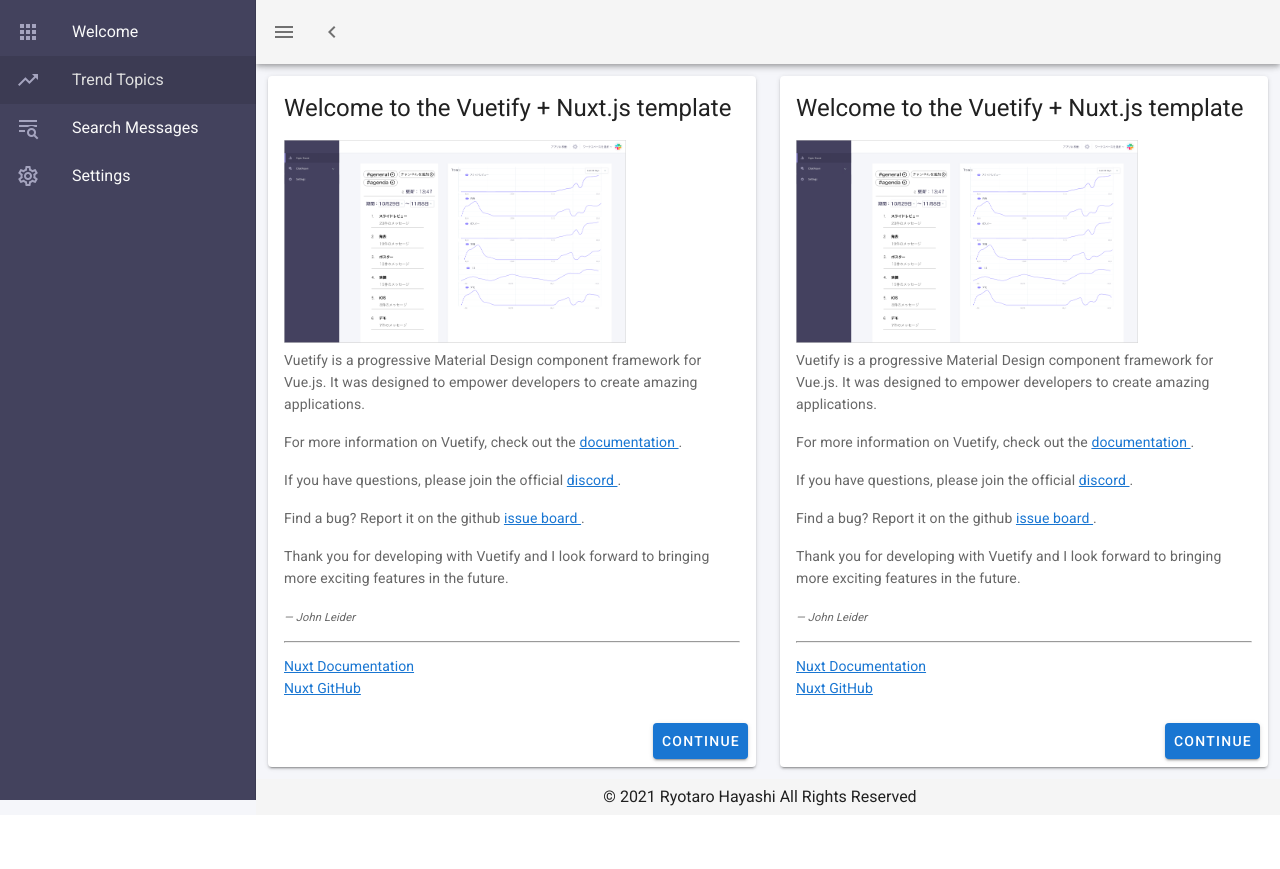
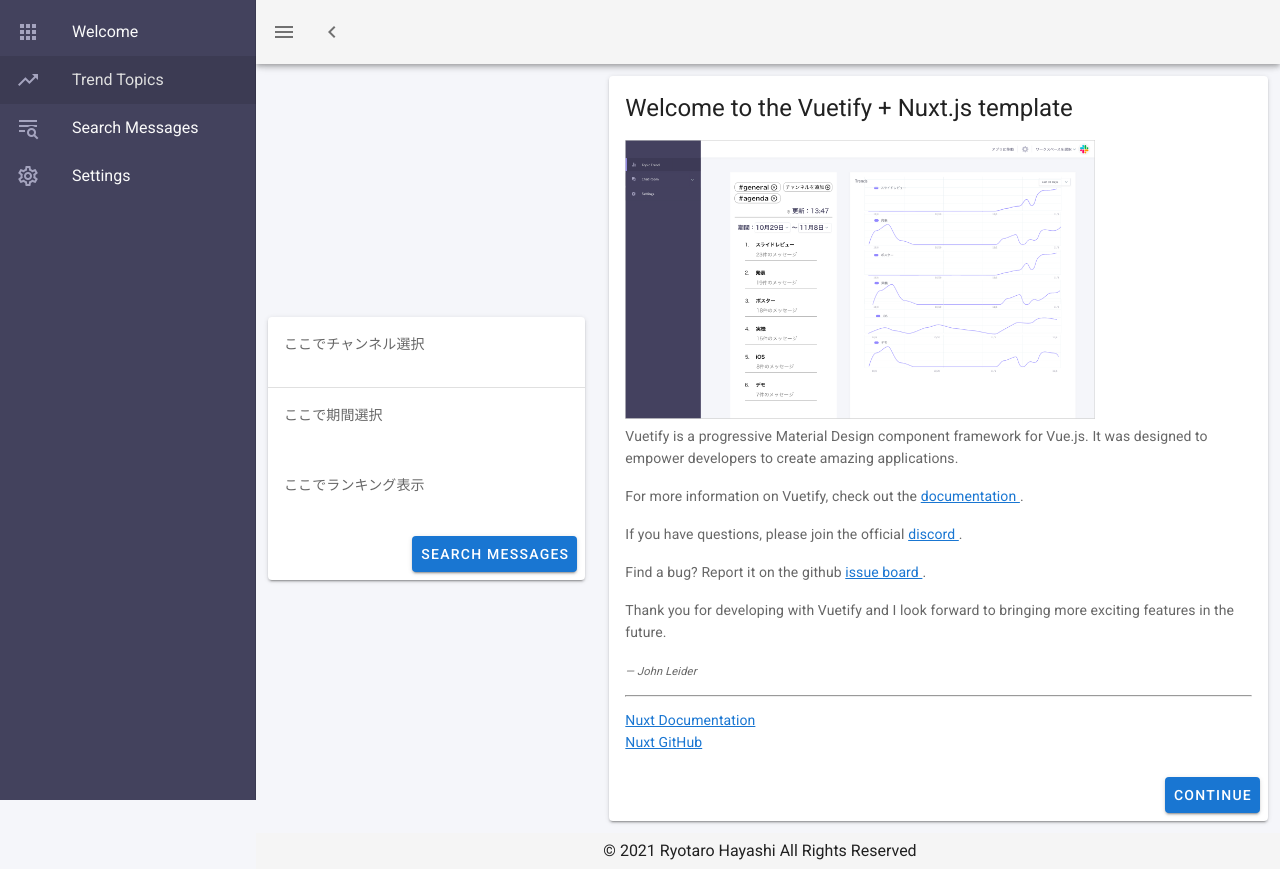
Before and after one commit to Ryotaro-Hayashi/slack-visualization, a Nuxt app in the folder project/: page / in a window 1280 px wide. Before the commit the page ends 815 px from the top, so only its background shows below. Built offline with nearby package versions, Linux system fonts and the light colour scheme.

Commit message:
[add] 表示・選択する領域を確保

```diff
--- a/project/src/pages/index.vue
+++ b/project/src/pages/index.vue
@@ -2,92 +2,40 @@
   <v-row justify="center" align="center">
 
     <!-- ランキング表示 -->
-  <v-col cols="12" sm="8" md="6">
+    <v-col cols="12" sm="8" md="4" align="start">
       <v-card>
-      <!-- カードタイトル -->
-      <v-card-title class="headline">
-        Welcome to the Vuetify + Nuxt.js template
-      </v-card-title>
         <!-- カードテキスト -->
         <v-card-text>
-        <img width="75%" height="75%" src="@/assets/index.png">
-        <p>
-          Vuetify is a progressive Material Design component framework for
-          Vue.js. It was designed to empower developers to create amazing
-          applications.
-        </p>
-        <p>
-          For more information on Vuetify, check out the
-          <a
-            href="https://vuetifyjs.com"
-            target="_blank"
-            rel="noopener noreferrer"
-          >
-            documentation </a
-          >.
-        </p>
-        <p>
-          If you have questions, please join the official
-          <a
-            href="https://chat.vuetifyjs.com/"
-            target="_blank"
-            rel="noopener noreferrer"
-            title="chat"
-          >
-            discord </a
-          >.
-        </p>
-        <p>
-          Find a bug? Report it on the github
-          <a
-            href="https://github.com/vuetifyjs/vuetify/issues"
-            target="_blank"
-            rel="noopener noreferrer"
-            title="contribute"
-          >
-            issue board </a
-          >.
-        </p>
-        <p>
-          Thank you for developing with Vuetify and I look forward to bringing
-          more exciting features in the future.
-        </p>
-        <div class="text-xs-right">
-          <em><small>&mdash; John Leider</small></em>
-        </div>
-        <hr class="my-3" />
-        <a
-          href="https://nuxtjs.org/"
-          target="_blank"
-          rel="noopener noreferrer"
-        >
-          Nuxt Documentation
-        </a>
-        <br />
-        <a
-          href="https://github.com/nuxt/nuxt.js"
-          target="_blank"
-          rel="noopener noreferrer"
-        >
-          Nuxt GitHub
-        </a>
+          <p>ここでチャンネル選択</p>
         </v-card-text>
+
+        <v-divider></v-divider>
+
+        <v-card-text>
+          <p>ここで期間選択</p>
+        </v-card-text>
+
+        <v-card-text>
+          <p>ここでランキング表示</p>
+        </v-card-text>
+
         <!-- v-btnやv-menuなどのカードのactionsを配置するためのコンテナ -->
         <v-card-actions>
           <v-spacer />
-        <v-btn color="primary" nuxt to="/inspire"> Continue </v-btn>
+          <v-btn color="primary" nuxt to="/messages"> Search Messages </v-btn>
         </v-card-actions>
       </v-card>
     </v-col>
 
     <!-- グラフ表示 -->
-  <v-col cols="12" sm="8" md="6">
+    <v-col cols="12" sm="8" md="8" align="start">
       <!-- カード領域 -->
       <v-card>
         <!-- カードタイトル -->
         <v-card-title class="headline">
           Welcome to the Vuetify + Nuxt.js template
         </v-card-title>
+
         <!-- カードテキスト -->
         <v-card-text>
           <img width="75%" height="75%" src="@/assets/index.png">
--- a/project/src/pages/messages.vue
+++ b/project/src/pages/messages.vue
@@ -2,14 +2,52 @@
   <v-row>
     <v-col class="text-center">
       <img width="75%" height="75%" src="@/assets/message_search.png">
-      <blockquote class="blockquote">
-        &#8220;First, solve the problem. Then, write the code.&#8221;
-        <footer>
-          <small>
-            <em>&mdash;John Johnson</em>
-          </small>
-        </footer>
-      </blockquote>
+
+      <!-- <v-card>
+        <v-list two-line>
+          <template v-for="(item, index) in items.slice(0, 6)">
+            <v-subheader
+              v-if="item.header"
+              :key="item.header"
+            >
+              {{ item.header }}
+            </v-subheader>
+            <v-divider
+              v-else-if="item.divider"
+              :key="index"
+              :inset="item.inset"
+            ></v-divider>
+            <v-list-item
+              v-else
+              :key="item.title"
+            >
+              <v-list-item-avatar>
+                <img :src="item.avatar">
+              </v-list-item-avatar>
+              <v-list-item-content>
+                <v-list-item-title v-html="item.title"></v-list-item-title>
+                <v-list-item-subtitle v-html="item.subtitle"></v-list-item-subtitle>
+              </v-list-item-content>
+            </v-list-item>
+          </template>
+        </v-list>
+      </v-card> -->
+
     </v-col>
   </v-row>
 </template>
+
+<script>
+//   export default {
+//     data: () => ({
+//       items: [
+//         { header: 'Today' },
+//         { avatar: 'https://cdn.vuetifyjs.com/images/lists/1.jpg', title: 'Brunch this weekend?', subtitle: `<span class="font-weight-bold">Ali Connors</span> &mdash; I'll be in your neighborhood doing errands this weekend. Do you want to hang out?` },
+//         { divider: true, inset: true },
+//         { avatar: 'https://cdn.vuetifyjs.com/images/lists/2.jpg', title: 'Summer BBQ <span class="grey--text text--lighten-1">4</span>', subtitle: `<span class="font-weight-bold">to Alex, Scott, Jennifer</span> &mdash; Wish I could come, but I'm out of town this weekend.` },
+//         { divider: true, inset: true },
+//         { avatar: 'https://cdn.vuetifyjs.com/images/lists/3.jpg', title: 'Oui oui', subtitle: '<span class="font-weight-bold">Sandra Adams</span> &mdash; Do you have Paris recommendations? Have you ever been?' },
+//       ],
+//     }),
+//   }
+</script>
```
Lines whose indentation alone changed are shown as unchanged.
